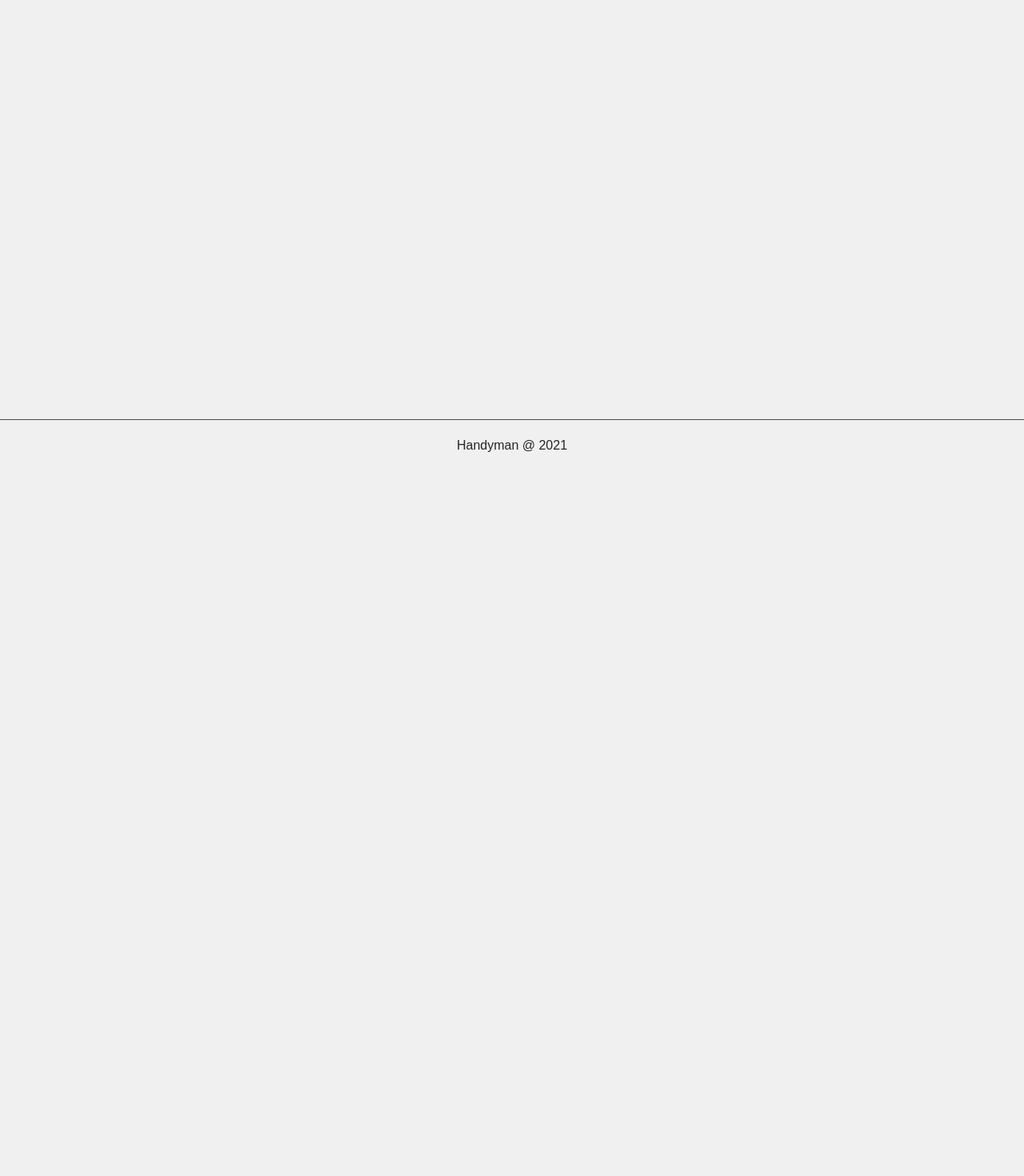
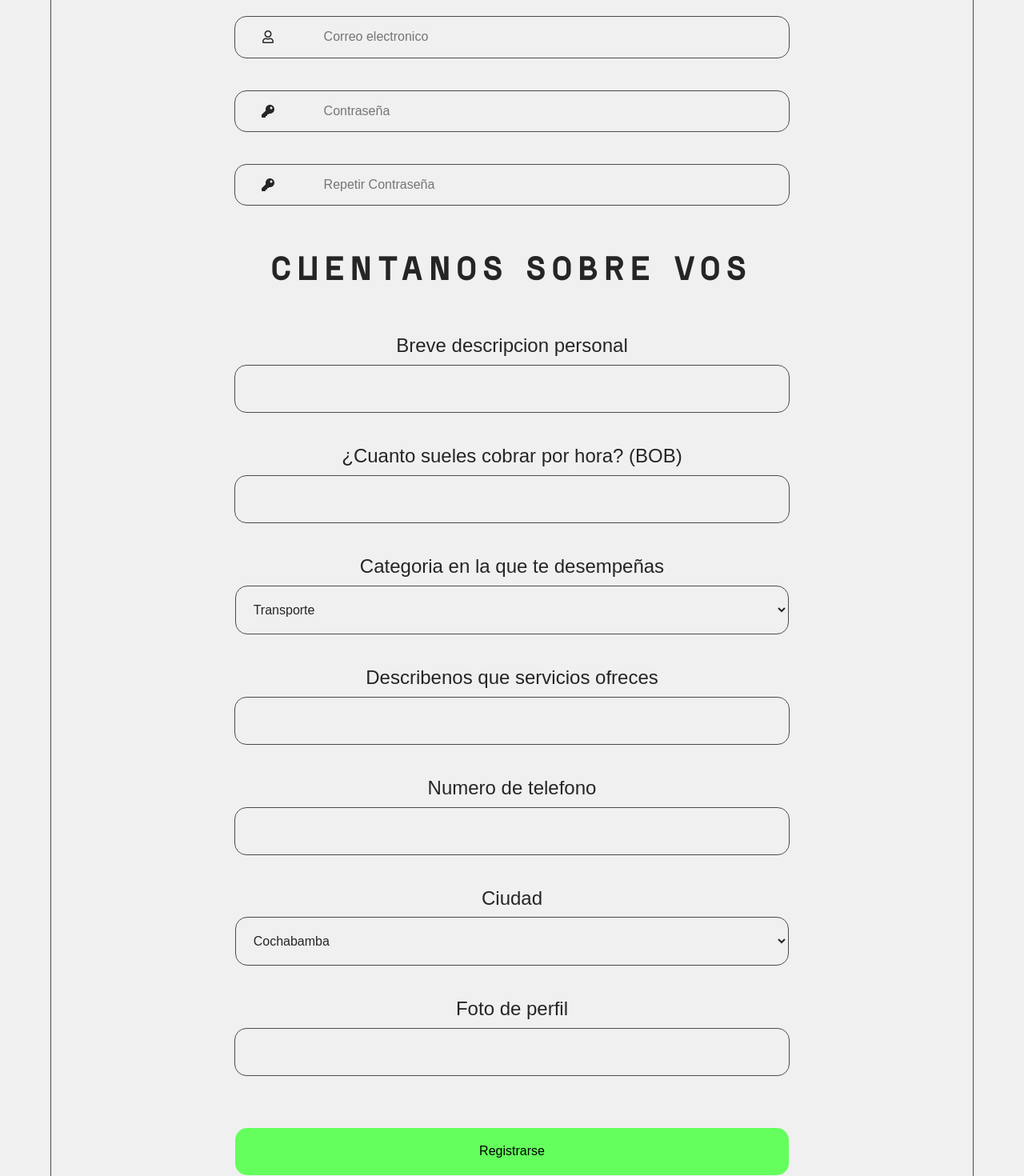
Before and after one commit to blvckcenturion/handyman-front-end, a Next.js app: page /register in a window 1280 px wide. Shown: the part 300-1770 px from the top of the page at 80% size. Before the commit the page ends 889 px from the top, so only its background shows below. Built offline with nearby package versions, Linux system fonts and the light colour scheme.

Commit message:
Minor updates

```diff
--- a/pages/register.js
+++ b/pages/register.js
@@ -1,9 +1,65 @@
+import { FontAwesomeIcon } from '@fortawesome/react-fontawesome'
+import { faUser } from '@fortawesome/free-regular-svg-icons'
+import { faKey } from '@fortawesome/free-solid-svg-icons'
 import React from 'react'
+import { AVAILABLE_CITIES, CATEGORIES } from '../utils/dummyData'
 
 const Register = () => {
     return (
-        <div>
+        <div className="register-page">
+            <form className="register-form" action="">
 
+                <h1>REGISTRATE</h1>
+                    <div className="register-form-input">
+                        <FontAwesomeIcon icon={faUser} />
+                        <input type="mail" id="usermail" placeholder="Correo electronico" required/>
+                    </div>
+                    <div className="register-form-input">
+                        <FontAwesomeIcon icon={faKey} />
+                        <input type="password" id="userpassword" placeholder="Contraseña" required />
+                    </div>
+                    <div className="register-form-input">
+                        <FontAwesomeIcon icon={faKey} />
+                        <input type="password" id="userrepeatpassword" placeholder="Repetir Contraseña" required />
+                    </div>
+                    <h2>CUENTANOS SOBRE VOS</h2>
+                    <div className="register-form-input-section-2">
+                        <label htmlFor="userdesc">Breve descripcion personal</label>
+                        <input type="text" id="userdesc" required/>
+                    </div>
+                    <div className="register-form-input-section-2">
+                        <label htmlFor="userpricing">¿Cuanto sueles cobrar por hora? (BOB)</label>
+                        <input type="number" id="userpricing"  required />
+                    </div>
+                    <div className="register-form-input-section-2">
+                        <label htmlFor="usercategory">Categoria en la que te desempeñas</label>
+                        <select name="category" id="usercategory" required>
+                            {CATEGORIES.map((category, i) => <option key={i} value={i}>{category.name}</option>)}
+                        </select>
+                    </div>
+                    <div className="register-form-input-section-2">
+                        <label htmlFor="userworkdesc">Describenos que servicios ofreces</label>
+                        <input type="text" id="userworkdesc" required/>
+                    </div>
+                    <div className="register-form-input-section-2">
+                        <label htmlFor="userphone">Numero de telefono</label>
+                        <input type="number" id="userphone" required/>
+                    </div>
+                    <div className="register-form-input-section-2">
+                    <label htmlFor="usercity">Ciudad</label>
+                        <select name="category" id="usercity" required>
+                            {AVAILABLE_CITIES.map((city, i) => <option key={i} value={city}>{city}</option>)}
+                        </select>
+                    </div>
+                    <div className="register-form-input-section-2">
+                        <label htmlFor="userpic">Foto de perfil</label>
+                        <input type="text" id="url" required/>
+                    </div>
+                    <button>
+                        Registrarse
+                    </button>
+
+            </form>
         </div>
     )
 }
--- a/styles/pages/Categories.scss
+++ b/styles/pages/Categories.scss
@@ -43,7 +43,7 @@
         font-size: 2rem;
     }
     &-icon{
-        height: 40%;
+        height: 30%;
         color: $green;
     }
 }
--- a/styles/pages/Myprofile.scss
+++ b/styles/pages/Myprofile.scss
@@ -0,0 +1,50 @@
+.myprofile-page{
+    display: flex;
+    align-items: center;
+    justify-content: center;
+    flex-direction: column;
+    width: 80%;
+    margin: 40px 0;
+
+    color: getColor(text);
+    h1{
+        font-size: 2.5rem;
+        margin: {
+            top: 4rem;
+            bottom: 4rem;
+        }
+    }
+    div {
+        display: grid;
+        grid-template-columns: 1fr;
+        @include lg {
+            grid-template-columns: 1fr 1fr 1fr;
+        }
+        grid-gap: 20px;
+        width: 100%;
+        div{
+            height: 40vw;
+            @include lg {
+                height: 20vw;
+            }
+            border: 1px solid getColor(border);
+            border-radius: 10px;
+            width: 100%;
+            display: flex;
+            align-items: center;
+            justify-content: center;
+            flex-direction: column;
+            svg{
+                height: 15vh;
+            }
+        }
+    }
+}
+.overlay{
+    width: 100vw;
+    height: 100vh;
+    z-index: 20;
+    position: absolute;
+    top: 0;
+    background-color: red;
+}
--- a/styles/pages/Register.scss
+++ b/styles/pages/Register.scss
@@ -0,0 +1,79 @@
+.register-page{
+    display: flex;
+    align-items: center;
+    justify-content: center;
+    min-height: 100vh;
+    .register-form {
+        margin: 100px 0;
+        width: 90vw;
+        border: 1px solid getColor(border);
+        border-radius: 15px;
+        display: flex;
+        flex-direction: column;
+        align-items: center;
+        justify-content: center;
+        color: getColor(text);
+        h1,h2{
+            font-size: 3rem;
+            letter-spacing: 10px;
+            font-family: $primary-font;
+            margin: 40px 0;
+        }
+        h2{
+            font-size: 2.5rem;
+        }
+        div{
+            width: 60%;
+        }
+        &-input{
+            display: flex;
+            flex-direction: row;
+            justify-content: space-around;
+            align-items: center;
+            padding: 15px 0;
+            margin: 20px 0;
+            border: 1px solid getColor(border);
+            border-radius: 15px;
+            input{
+                width: 80%;
+                background-color: transparent;
+                border: none;
+            }
+            svg{
+                width: 30px;
+            }
+        }
+        &-input-section-2 {
+            display: flex;
+            flex-direction: column;
+            justify-content: space-around;
+            align-items: center;
+            padding: 15px 0;
+            input, select{
+                width: 95%;
+                padding: 20px 2.5%;
+                margin: 10px 0;
+                border: 1px solid getColor(border);
+                border-radius: 15px;
+                background-color: transparent;
+                color: getColor(text);
+            }
+            select{
+                width: 100%;
+                padding: 20px 2.5%;
+            }
+            label{
+
+                font-size: 1.5rem;
+            }
+        }
+        button{
+            width: 60%;
+            padding: 20px 0;
+            border-radius: 15px;
+            border: none;
+            background-color: $green;
+            margin:40px 0;
+        }
+    }
+}
```
Also changed, not shown: pages/myprofile.js (+60 -0 lines).
